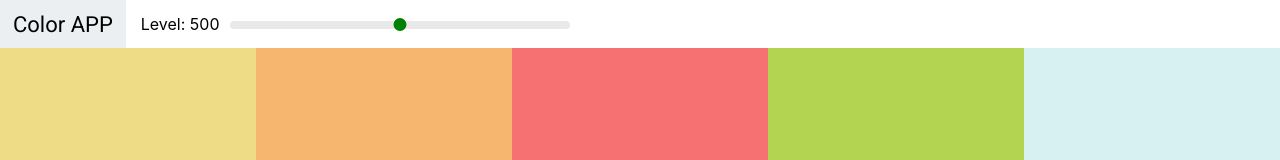
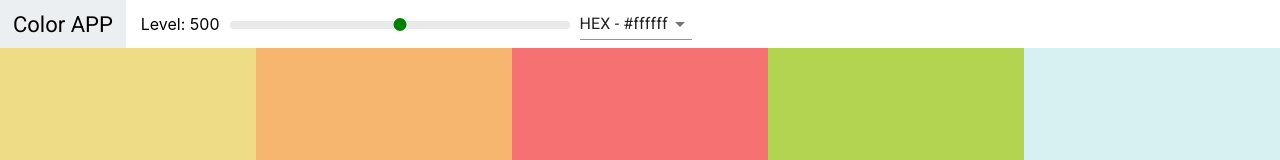
Before and after one commit to spencerhaugh/color-project, a React (Create React App) app: page / in a window 1280 px wide. Shown: the top 160 px of the page. Built offline with nearby package versions, Linux system fonts and the light colour scheme.

Commit message:
Added MaterialUI select and rgb options

```diff
--- a/package.json
+++ b/package.json
@@ -3,6 +3,7 @@
   "version": "0.1.0",
   "private": true,
   "dependencies": {
+    "@material-ui/core": "^4.11.4",
     "@testing-library/jest-dom": "^5.12.0",
     "@testing-library/react": "^11.2.7",
     "@testing-library/user-event": "^12.8.3",
--- a/src/Navbar.js
+++ b/src/Navbar.js
@@ -1,9 +1,20 @@
 import React, { Component } from 'react';
+import Select from '@material-ui/core/Select';
+import MenuItem from '@material-ui/core/MenuItem';
 import Slider from 'rc-slider';
 import './Navbar.css';
 import 'rc-slider/assets/index.css';
 
 export default class Navbar extends Component {
+    constructor(props) {
+        super(props);
+        this.state = { format: "hex" }
+        this.handleChange = this.handleChange.bind(this);
+    };
+    handleChange(e) {
+        this.setState({ format: e.target.value })
+        this.props.handleChange(e.target.value)
+    }
     render() {
         const { level, changeLevel } = this.props;
         return (
@@ -37,6 +48,13 @@ export default class Navbar extends Component {
                         />
                     </div>
                 </div>
+                <div className='select-container'>
+                    <Select value='hex' onChange={this.handleChange}>
+                        <MenuItem value="hex">HEX - #ffffff</MenuItem>
+                        <MenuItem value="rgb">RGB - rgb(255, 255, 255)</MenuItem>
+                        <MenuItem value="rgba">RGBA - rgb(255, 255, 255, 1)</MenuItem>
+                    </Select>
+                </div>
             </nav>
         )
     }
--- a/src/Palette.js
+++ b/src/Palette.js
@@ -9,22 +9,27 @@ export default class Palette extends Component {
     constructor(props) {
         super(props);
         this.state = {
-            level: 500
+            level: 500,
+            format: "hex"
         }
         this.changeLevel = this.changeLevel.bind(this);
+        this.changeFormat = this.changeFormat.bind(this);
     }
     changeLevel(level) {
         this.setState({ level });
     };
+    changeFormat(format) {
+        this.setState({ format })
+    };
     render() {
         const { colors } = this.props.palette;
-        const { level } = this.state;
+        const { level, format } = this.state;
         const colorBoxes = colors[level].map(color => (
-            <ColorBox background={color.hex} name={color.name} key={color.id} />
+            <ColorBox background={color[format]} name={color.name} key={color.id} />
         ));
         return (
             <div className='Palette'>
-                <Navbar level={level} changeLevel={this.changeLevel} />
+                <Navbar level={level} changeLevel={this.changeLevel} handleChange={this.changeFormat} />
                 <div className='Palette-colors'>
                     {colorBoxes}
                 </div>
```
Also changed, not shown: 1 other file (tests, documents, lock files or other folders).
